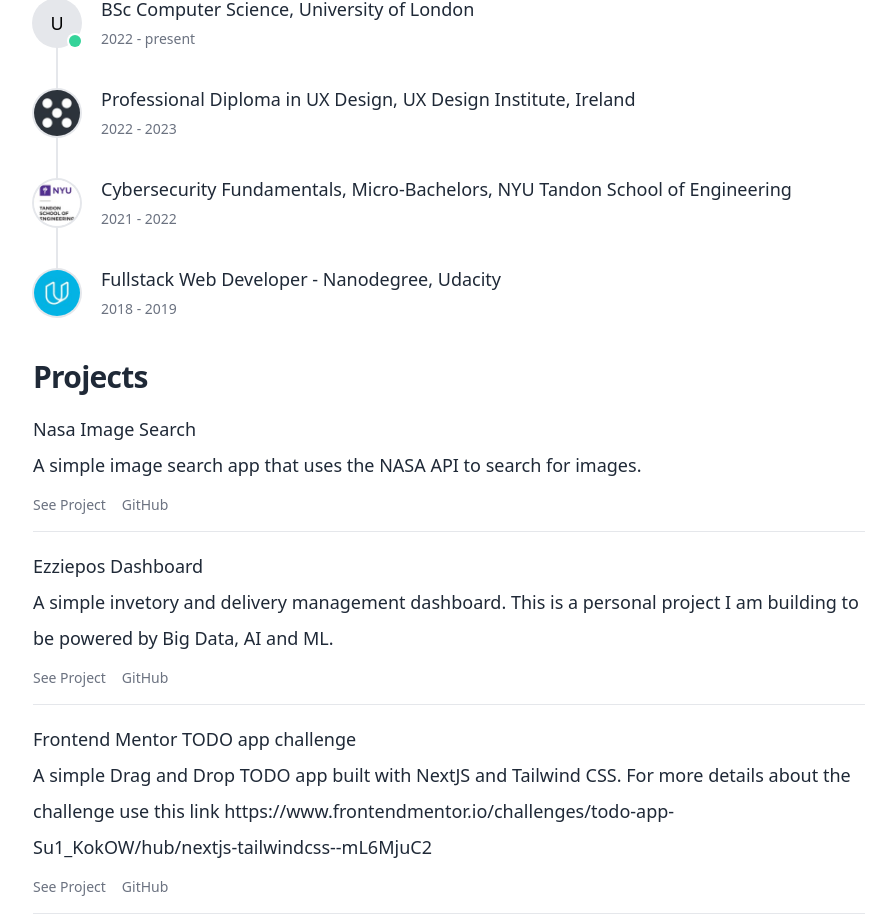
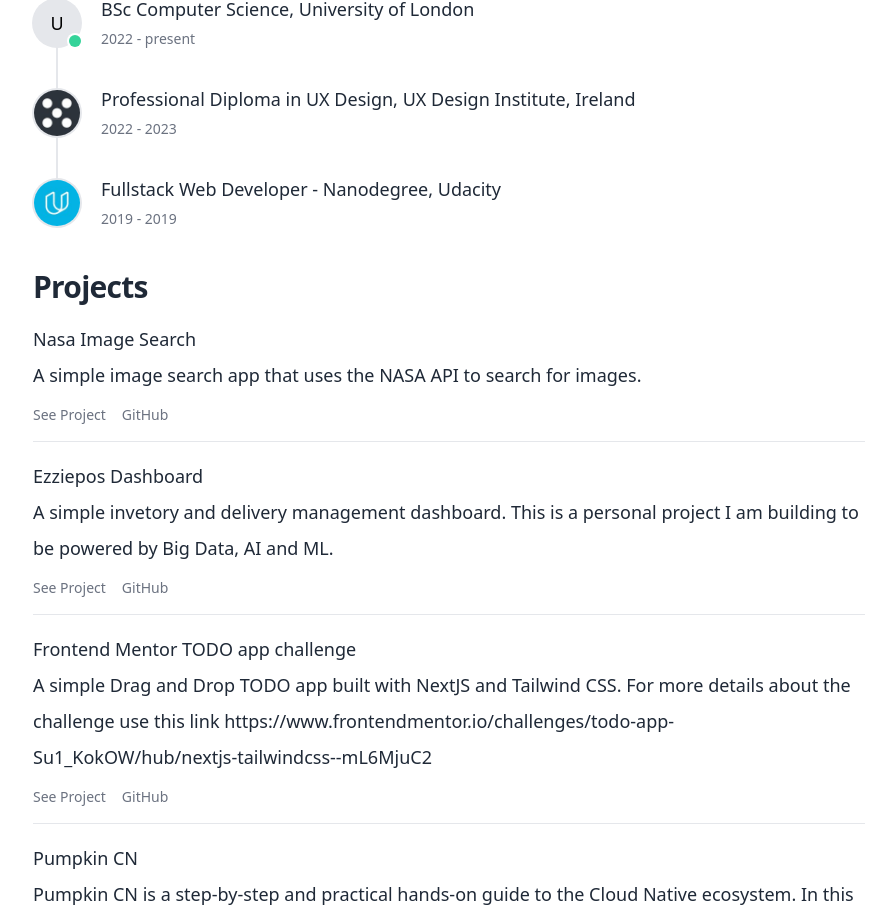
Before and after one commit to mwinel/nelsonmurungi.com, a Next.js app: page /resume in a window 1280 px wide. Shown: the part 1909-2830 px from the top of the page, without its empty margins (191-1087 px from the left). Built offline with nearby package versions, Linux system fonts and the light colour scheme; what @tailwindcss/typography would draw is missing.

Commit message:
Update education.js

```diff
--- a/data/education.js
+++ b/data/education.js
@@ -21,24 +21,24 @@
     endDate: "2023",
     isCurrent: false,
   },
-  {
-    id: 2,
-    type: "present",
-    title: "Cybersecurity Fundamentals, Micro-Bachelors",
-    school: "NYU Tandon School of Engineering",
-    schoolLogo:
-      "/img/nyu-logo.jpg",
-    startDate: "2021",
-    endDate: "2022",
-    isCurrent: false,
-  },
+//   {
+//     id: 2,
+//     type: "present",
+//     title: "Cybersecurity Fundamentals, Micro-Bachelors",
+//     school: "NYU Tandon School of Engineering",
+//     schoolLogo:
+//       "/img/nyu-logo.jpg",
+//     startDate: "2021",
+//     endDate: "2022",
+//     isCurrent: false,
+//   },
   {
     id: 1,
     type: "present",
     title: "Fullstack Web Developer - Nanodegree",
     school: "Udacity",
     schoolLogo: "/img/udacity-logo.jpg",
-    startDate: "2018",
+    startDate: "2019",
     endDate: "2019",
     isCurrent: false,
   },
```
